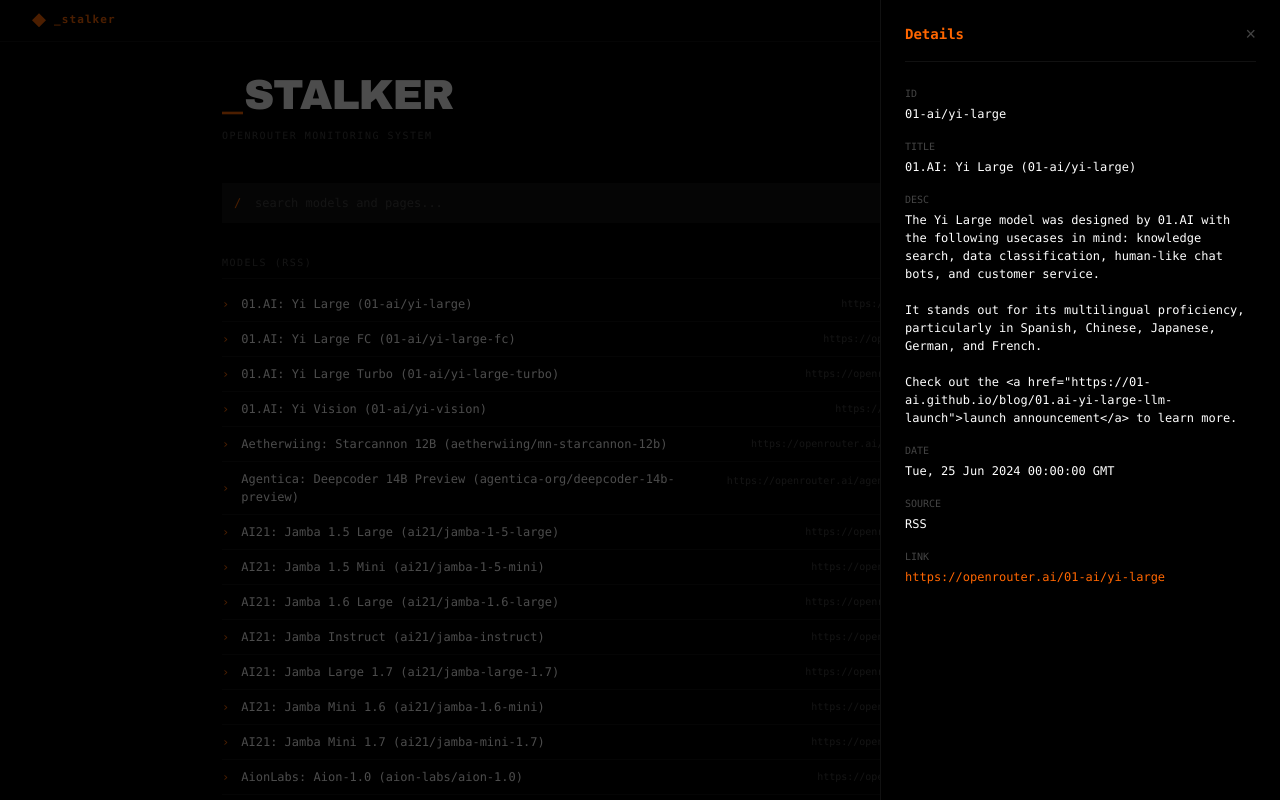
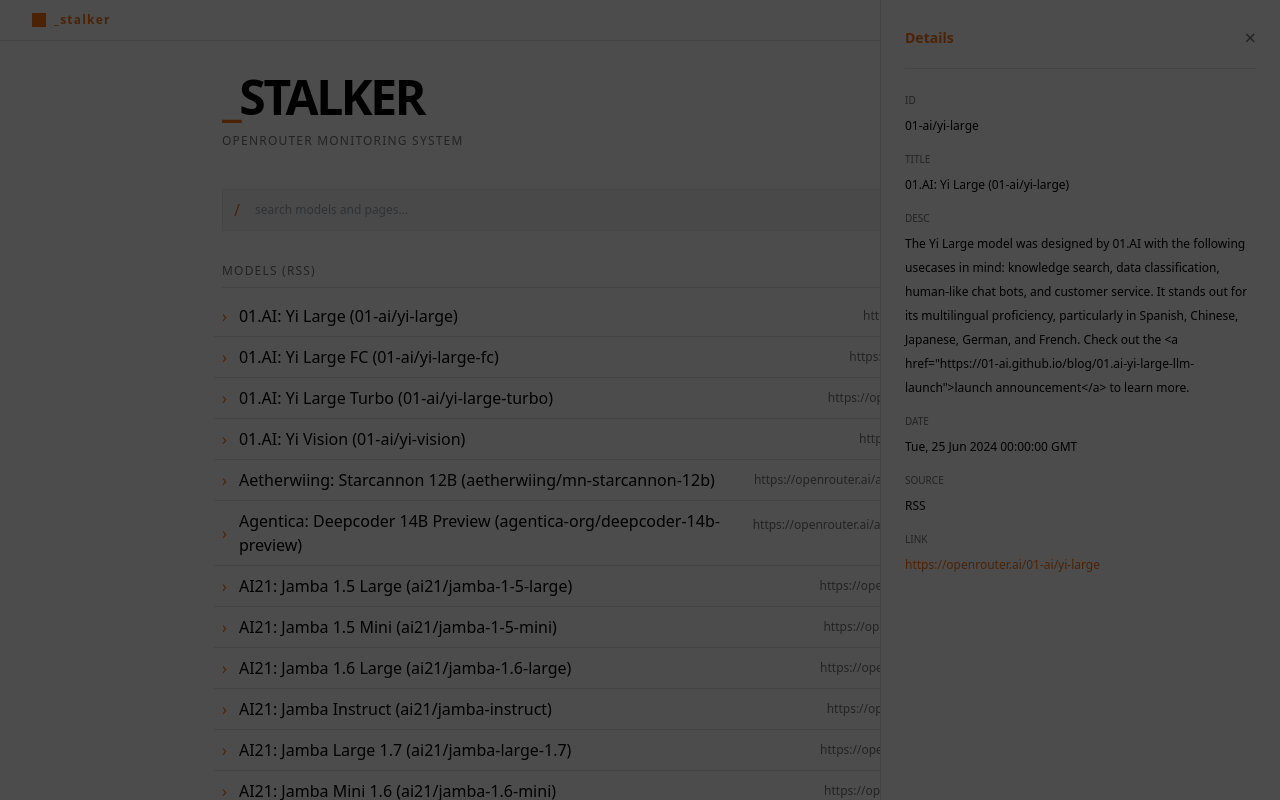
Before and after one commit to avayyyyyyy/stalker, a website: page index.html in a window 1280 px wide. Both pictures are taken after a click on the item 640 px from the left and 304 px from the top of the page. Shown: the top 800 px of the page. Drawn offline with nearby package versions, Linux system fonts and the light colour scheme.

Commit message:
style: apply tailwind theme to index.html

```diff
--- a/index.html
+++ b/index.html
@@ -1,383 +1,211 @@
 <!doctype html>
-<html lang="en">
+<html lang="en" class="">
   <head>
     <meta charset="UTF-8" />
     <meta name="viewport" content="width=device-width, initial-scale=1.0" />
     <title>_stalker</title>
+    <script src="https://cdn.tailwindcss.com"></script>
+    <script>
+      tailwind.config = {
+        darkMode: 'class',
+        theme: {
+          extend: {
+            colors: {
+              border: 'hsl(var(--border))',
+              background: 'hsl(var(--background))',
+              foreground: 'hsl(var(--foreground))',
+              primary: {
+                DEFAULT: 'hsl(var(--primary))',
+                foreground: 'hsl(var(--primary-foreground))',
+              },
+              secondary: {
+                DEFAULT: 'hsl(var(--secondary))',
+                foreground: 'hsl(var(--secondary-foreground))',
+              },
+              muted: {
+                DEFAULT: 'hsl(var(--muted))',
+                foreground: 'hsl(var(--muted-foreground))',
+              },
+              accent: {
+                DEFAULT: 'hsl(var(--accent))',
+                foreground: 'hsl(var(--accent-foreground))',
+              },
+              destructive: {
+                DEFAULT: 'hsl(var(--destructive))',
+                foreground: 'hsl(var(--destructive-foreground))',
+              },
+              orange: 'hsl(var(--orange))',
+            },
+            borderRadius: {
+              lg: 'var(--radius)',
+              md: 'calc(var(--radius) - 2px)',
+              sm: 'calc(var(--radius) - 4px)',
+            },
+            fontFamily: {
+              mono: ['ui-monospace', 'SFMono-Regular', 'Menlo', 'Monaco', 'Consolas', 'monospace'],
+            },
+          },
+        },
+      }
+    </script>
     <style>
-      * {
-        margin: 0;
-        padding: 0;
-        box-sizing: border-box;
+      @tailwind base;
+      @tailwind components;
+      @tailwind utilities;
+
+      @layer base {
+        :root {
+          --background: 0 0% 100%;
+          --foreground: 0 0% 0%;
+          --card: 0 0% 100%;
+          --card-foreground: 0 0% 0%;
+          --popover: 0 0% 100%;
+          --popover-foreground: 0 0% 0%;
+          --primary: 0 0% 0%;
+          --primary-foreground: 0 0% 100%;
+          --secondary: 0 0% 96%;
+          --secondary-foreground: 0 0% 45%;
+          --muted: 0 0% 96%;
+          --muted-foreground: 0 0% 45%;
+          --accent: 0 0% 96%;
+          --accent-foreground: 0 0% 0%;
+          --destructive: 0 84.2% 60.2%;
+          --destructive-foreground: 0 0% 100%;
+          --border: 0 0% 90%;
+          --input: 0 0% 90%;
+          --ring: 0 0% 0%;
+          --radius: 0.5rem;
+          --orange: 25 95% 53%;
+        }
+
+        .dark {
+          --background: 0 0% 7%;
+          --foreground: 0 0% 98%;
+          --card: 0 0% 7%;
+          --card-foreground: 0 0% 98%;
+          --popover: 0 0% 7%;
+          --popover-foreground: 0 0% 98%;
+          --primary: 0 0% 98%;
+          --primary-foreground: 0 0% 7%;
+          --secondary: 0 0% 12%;
+          --secondary-foreground: 0 0% 55%;
+          --muted: 0 0% 12%;
+          --muted-foreground: 0 0% 55%;
+          --accent: 0 0% 12%;
+          --accent-foreground: 0 0% 98%;
+          --destructive: 0 62.8% 30.6%;
+          --destructive-foreground: 0 0% 98%;
+          --border: 0 0% 15%;
+          --input: 0 0% 15%;
+          --ring: 0 0% 83.9%;
+          --orange: 25 95% 53%;
+        }
       }
-      :root {
-        --bg: #000;
-        --fg: #fff;
-        --m: #111;
-        --d: #444;
-        --primary: #ff6600;
-      }
-      body {
-        font-family: "SF Mono", "Monaco", monospace;
-        background: var(--bg);
-        color: var(--fg);
-        font-size: 12px;
-        line-height: 1.5;
-      }
-      a {
-        color: inherit;
-        text-decoration: none;
-      }
-      .nav {
-        display: flex;
-        justify-content: space-between;
-        align-items: center;
-        padding: 0.75rem 2rem;
-        border-bottom: 1px solid var(--m);
-      }
-      .logo {
-        display: flex;
-        align-items: center;
-        gap: 0.5rem;
-        font-size: 11px;
-        letter-spacing: 0.1em;
-      }
-      .logo-icon {
-        width: 14px;
-        height: 14px;
-        background: var(--primary);
-        clip-path: polygon(50% 0%, 100% 50%, 50% 100%, 0% 50%);
-      }
-      .logo-text {
-        font-weight: bold;
-        color: var(--primary);
-      }
-      .nav-updated {
-        font-size: 10px;
-        color: var(--d);
-      }
-      .container {
-        max-width: 900px;
-        margin: 0 auto;
-        padding: 2rem;
-      }
-      .hero {
-        display: flex;
-        justify-content: space-between;
-        align-items: flex-start;
-        margin-bottom: 2.5rem;
-      }
-      .logo-main {
-        font-size: 42px;
-        font-weight: 900;
-        line-height: 1;
-        letter-spacing: -1px;
-        font-family: "Arial Black", sans-serif;
-      }
-      .logo-main::before {
-        content: "_";
-        color: var(--primary);
-        margin-right: 2px;
-      }
-      .hero-sub {
-        font-size: 10px;
-        color: var(--d);
-        letter-spacing: 0.15em;
-        text-transform: uppercase;
-        margin-top: 0.75rem;
-      }
-      .hero-stats {
-        text-align: right;
-        font-size: 10px;
-        color: var(--d);
-      }
-      .hero-stats .num {
-        font-size: 24px;
-        color: var(--primary);
-        display: block;
-        margin-bottom: 0.25rem;
-      }
-      .search-wrap {
-        position: relative;
-        margin-bottom: 2rem;
-      }
-      .search {
-        width: 100%;
-        padding: 0.75rem 1rem 0.75rem 2rem;
-        font-family: inherit;
-        font-size: 12px;
-        background: var(--m);
-        border: 1px solid var(--m);
-        color: var(--fg);
-        outline: none;
-      }
-      .search:focus {
-        border-color: var(--primary);
-      }
-      .search::placeholder {
-        color: var(--d);
-      }
-      .search-icon {
-        position: absolute;
-        left: 0.75rem;
-        top: 50%;
-        transform: translateY(-50%);
-        color: var(--primary);
-      }
-      .section {
-        margin-bottom: 2rem;
-      }
-      .section-header {
-        display: flex;
-        justify-content: space-between;
-        align-items: center;
-        margin-bottom: 0.5rem;
-        padding-bottom: 0.5rem;
-        border-bottom: 1px solid var(--m);
-      }
-      .section-title {
-        font-size: 10px;
-        letter-spacing: 0.15em;
-        text-transform: uppercase;
-        color: var(--d);
-      }
-      .section-count {
-        font-size: 10px;
-        color: var(--primary);
-      }
-      .list {
-        list-style: none;
-      }
-      .item {
-        display: flex;
-        justify-content: space-between;
-        align-items: center;
-        padding: 0.5rem 0;
-        border-bottom: 1px solid var(--m);
-        cursor: pointer;
-      }
-      .item:hover {
-        background: var(--m);
-        padding-left: 0.5rem;
-      }
-      .item-left {
-        display: flex;
-        align-items: center;
-        gap: 0.75rem;
-      }
-      .item-arrow {
-        color: var(--primary);
-      }
-      .item-link {
-        font-size: 10px;
-        color: var(--d);
-        text-align: right;
-        word-break: break-all;
-      }
-      .item:hover .item-link {
-        color: var(--primary);
-      }
-      .pagination {
-        display: flex;
-        gap: 0.5rem;
-        margin-top: 1rem;
-        align-items: center;
-      }
-      .page-btn {
-        padding: 0.3rem 0.6rem;
-        font-family: inherit;
-        font-size: 10px;
-        background: none;
-        border: 1px solid var(--m);
-        color: var(--d);
-        cursor: pointer;
-      }
-      .page-btn:hover:not(:disabled) {
-        border-color: var(--primary);
-        color: var(--primary);
-      }
-      .page-btn:disabled {
-        opacity: 0.3;
-        cursor: default;
-      }
-      .page-info {
-        font-size: 10px;
-        color: var(--d);
-        margin: 0 0.5rem;
-      }
-      .detail {
-        display: none;
-        position: fixed;
-        top: 0;
-        right: 0;
-        width: 400px;
-        height: 100vh;
-        background: var(--bg);
-        border-left: 1px solid var(--m);
-        padding: 1.5rem;
-        overflow-y: auto;
-        z-index: 100;
-      }
-      .detail.open {
-        display: block;
-      }
-      .detail-header {
-        display: flex;
-        justify-content: space-between;
-        align-items: center;
-        margin-bottom: 1.5rem;
-        padding-bottom: 1rem;
-        border-bottom: 1px solid var(--m);
-      }
-      .detail-title {
-        font-size: 14px;
-        font-weight: bold;
-        color: var(--primary);
-      }
-      .detail-close {
-        background: none;
-        border: none;
-        color: var(--d);
-        cursor: pointer;
-        font-size: 18px;
-      }
-      .detail-close:hover {
-        color: var(--fg);
-      }
-      .detail-row {
-        display: flex;
-        flex-direction: column;
-        margin-bottom: 1rem;
-        gap: 0.25rem;
-      }
-      .detail-label {
-        font-size: 10px;
-        color: var(--d);
-        text-transform: uppercase;
-      }
-      .detail-value {
-        font-size: 12px;
-        word-break: break-word;
-        white-space: pre-wrap;
-        line-height: 1.5;
-      }
-      .detail-value a {
-        color: var(--primary);
-        word-break: break-all;
-      }
-      .overlay {
-        display: none;
-        position: fixed;
-        top: 0;
-        left: 0;
-        width: 100%;
-        height: 100%;
-        background: rgba(0, 0, 0, 0.7);
-        z-index: 99;
-      }
-      .overlay.open {
-        display: block;
-      }
-      .loading {
-        color: var(--d);
-        font-size: 11px;
-        padding: 1rem 0;
-      }
-      footer {
-        text-align: center;
-        padding: 2rem;
-        font-size: 9px;
-        color: var(--d);
-        letter-spacing: 0.1em;
-        text-transform: uppercase;
-      }
-      footer a {
-        color: var(--primary);
-      }
-      @media (max-width: 600px) {
-        .hero {
-          flex-direction: column;
-          gap: 1rem;
+
+      @layer base {
+        * {
+          @apply border-border;
         }
-        .hero-stats {
-          text-align: left;
+
+        body {
+          @apply bg-background text-foreground font-mono;
         }
-        .logo-main {
-          font-size: 28px;
+
+        .orange-wavy {
+          color: inherit;
+          text-decoration: underline;
+          text-decoration-style: wavy;
+          text-decoration-color: hsl(var(--orange));
+          text-decoration-thickness: 2px;
+          text-underline-offset: 3px;
+          transition: color 0.2s ease;
         }
-        .detail {
-          width: 100%;
+
+        .orange-wavy:hover {
+          color: hsl(var(--orange));
+        }
+
+        h1,
+        h2,
+        h3,
+        h4,
+        h5,
+        h6 {
+          @apply font-bold;
         }
       }
     </style>
   </head>
   <body>
-    <nav class="nav">
-      <div class="logo">
-        <div class="logo-icon"></div>
-        <span class="logo-text">_stalker</span>
+    <nav class="flex justify-between items-center px-8 py-3 border-b border-border">
+      <div class="flex items-center gap-2">
+        <div class="w-3.5 h-3.5 bg-orange"></div>
+        <span class="text-xs tracking-widest font-bold text-orange">_stalker</span>
       </div>
-      <span class="nav-updated" id="last-updated">loading...</span>
+      <span class="text-xs text-muted-foreground" id="last-updated">loading...</span>
     </nav>
 
-    <div class="container">
-      <div class="hero">
-        <div class="hero-left">
-          <div class="logo-main">STALKER</div>
-          <div class="hero-sub">OpenRouter Monitoring System</div>
+    <div class="max-w-[900px] mx-auto px-8 py-8">
+      <div class="flex justify-between items-start mb-10">
+        <div>
+          <div class="text-5xl font-black tracking-tighter leading-none">
+            <span class="text-orange">_</span>STALKER
+          </div>
+          <div class="text-xs tracking-widest text-muted-foreground uppercase mt-3">OpenRouter Monitoring System</div>
         </div>
-        <div class="hero-stats">
-          <span class="num" id="total-count">—</span>
-          <span>Total Tracked</span>
+        <div class="text-right">
+          <span class="block text-2xl text-orange font-bold" id="total-count">—</span>
+          <span class="text-xs text-muted-foreground">Total Tracked</span>
         </div>
       </div>
 
-      <div class="search-wrap">
-        <span class="search-icon">/</span>
+      <div class="relative mb-8">
+        <span class="absolute left-3 top-1/2 -translate-y-1/2 text-orange">/</span>
         <input
           type="text"
-          class="search"
+          class="w-full px-4 py-3 pl-8 text-xs bg-secondary border border-input focus:border-orange outline-none"
           placeholder="search models and pages..."
           id="search"
         />
       </div>
 
-      <div class="section">
-        <div class="section-header">
-          <span class="section-title">Models (RSS)</span>
-          <span class="section-count" id="rss-count">—</span>
+      <div class="mb-8">
+        <div class="flex justify-between items-center mb-2 pb-2 border-b border-border">
+          <span class="text-xs tracking-widest text-muted-foreground uppercase">Models (RSS)</span>
+          <span class="text-xs text-orange" id="rss-count">—</span>
         </div>
-        <ul class="list" id="rss-list">
-          <li class="loading">loading...</li>
+        <ul class="list-none" id="rss-list">
+          <li class="text-muted-foreground py-4 text-xs">loading...</li>
         </ul>
-        <div class="pagination" id="rss-pagination"></div>
+        <div class="flex gap-2 mt-4 items-center" id="rss-pagination"></div>
       </div>
 
-      <div class="section">
-        <div class="section-header">
-          <span class="section-title">Pages (Sitemap)</span>
-          <span class="section-count" id="sitemap-count">—</span>
+      <div class="mb-8">
+        <div class="flex justify-between items-center mb-2 pb-2 border-b border-border">
+          <span class="text-xs tracking-widest text-muted-foreground uppercase">Pages (Sitemap)</span>
+          <span class="text-xs text-orange" id="sitemap-count">—</span>
         </div>
-        <ul class="list" id="sitemap-list">
-          <li class="loading">loading...</li>
+        <ul class="list-none" id="sitemap-list">
+          <li class="text-muted-foreground py-4 text-xs">loading...</li>
         </ul>
-        <div class="pagination" id="sitemap-pagination"></div>
+        <div class="flex gap-2 mt-4 items-center" id="sitemap-pagination"></div>
       </div>
     </div>
 
-    <div class="detail" id="detail">
-      <div class="detail-header">
-        <span class="detail-title">Details</span>
-        <button class="detail-close" onclick="closeDetail()">×</button>
+    <div class="fixed top-0 right-0 w-[400px] h-full bg-background border-l border-border p-6 overflow-y-auto z-100 hidden" id="detail">
+      <div class="flex justify-between items-center mb-6 pb-4 border-b border-border">
+        <span class="text-sm font-bold text-orange">Details</span>
+        <button class="bg-none border-none text-muted-foreground cursor-pointer text-xl" onclick="closeDetail()">×</button>
       </div>
       <div id="detail-content"></div>
     </div>
-    <div class="overlay" id="overlay" onclick="closeDetail()"></div>
+    <div class="fixed top-0 left-0 w-full h-full bg-black/70 z-99 hidden" id="overlay" onclick="closeDetail()"></div>
 
-    <footer><a href="https://shubhankit.com">shubhankit.com</a></footer>
+    <footer class="text-center py-8 text-[9px] text-muted-foreground tracking-widest uppercase">
+      <a href="https://shubhankit.com" class="text-orange">shubhankit.com</a>
+    </footer>
 
     <script>
-      // ← Replace these with your actual GitHub username and repo name
       const GITHUB_USER = "avayyyyyyy";
       const GITHUB_REPO = "stalker";
       const RAW_BASE = `https://raw.githubusercontent.com/${GITHUB_USER}/${GITHUB_REPO}/main`;
@@ -390,20 +218,20 @@
 
       const showDetail = (item) => {
         document.getElementById("detail-content").innerHTML = `
-        <div class="detail-row"><span class="detail-label">ID</span><span class="detail-value">${escape(item.id)}</span></div>
-        <div class="detail-row"><span class="detail-label">Title</span><span class="detail-value">${escape(item.title)}</span></div>
-        ${item.description ? `<div class="detail-row"><span class="detail-label">Desc</span><span class="detail-value">${escape(item.description)}</span></div>` : ""}
-        ${item.pubDate ? `<div class="detail-row"><span class="detail-label">Date</span><span class="detail-value">${escape(item.pubDate)}</span></div>` : ""}
-        <div class="detail-row"><span class="detail-label">Source</span><span class="detail-value">${item.pubDate ? "RSS" : "Sitemap"}</span></div>
-        <div class="detail-row"><span class="detail-label">Link</span><span class="detail-value"><a href="${escape(item.link)}" target="_blank">${escape(item.link)}</a></span></div>
+        <div class="mb-4"><span class="text-[10px] text-muted-foreground uppercase block mb-1">ID</span><span class="text-xs">${escape(item.id)}</span></div>
+        <div class="mb-4"><span class="text-[10px] text-muted-foreground uppercase block mb-1">Title</span><span class="text-xs">${escape(item.title)}</span></div>
+        ${item.description ? `<div class="mb-4"><span class="text-[10px] text-muted-foreground uppercase block mb-1">Desc</span><span class="text-xs">${escape(item.description)}</span></div>` : ""}
+        ${item.pubDate ? `<div class="mb-4"><span class="text-[10px] text-muted-foreground uppercase block mb-1">Date</span><span class="text-xs">${escape(item.pubDate)}</span></div>` : ""}
+        <div class="mb-4"><span class="text-[10px] text-muted-foreground uppercase block mb-1">Source</span><span class="text-xs">${item.pubDate ? "RSS" : "Sitemap"}</span></div>
+        <div class="mb-4"><span class="text-[10px] text-muted-foreground uppercase block mb-1">Link</span><span class="text-xs"><a href="${escape(item.link)}" target="_blank" class="text-orange break-all">${escape(item.link)}</a></span></div>
       `;
-        document.getElementById("detail").classList.add("open");
-        document.getElementById("overlay").classList.add("open");
+        document.getElementById("detail").classList.remove("hidden");
+        document.getElementById("overlay").classList.remove("hidden");
       };
 
       const closeDetail = () => {
-        document.getElementById("detail").classList.remove("open");
-        document.getElementById("overlay").classList.remove("open");
+        document.getElementById("detail").classList.add("hidden");
+        document.getElementById("overlay").classList.add("hidden");
       };
 
       const renderList = (data, listId, paginationId, countId) => {
@@ -428,19 +256,18 @@
           ? items
               .map(
                 (item, idx) => `
-            <li class="item" data-idx="${idx}">
-              <div class="item-left">
-                <span class="item-arrow">›</span>
+            <li class="flex justify-between items-center py-2 border-b border-border cursor-pointer hover:bg-secondary px-2 -mx-2" data-idx="${idx}">
+              <div class="flex items-center gap-3">
+                <span class="text-orange">›</span>
                 <span>${item.title}</span>
               </div>
-              <span class="item-link">${item.link}</span>
+              <span class="text-xs text-muted-foreground text-right break-all hover:text-orange">${item.link}</span>
             </li>`,
               )
               .join("")
-          : '<li class="loading">no results</li>';
+          : '<li class="text-muted-foreground py-4 text-xs">no results</li>';
 
-        // Add click handlers
-        document.querySelectorAll('#' + listId + ' .item').forEach((el, idx) => {
+        document.querySelectorAll('#' + listId + ' .cursor-pointer').forEach((el, idx) => {
           el.onclick = () => showDetail(items[idx]);
         });
 
@@ -449,9 +276,9 @@
           totalPages <= 1
             ? ""
             : `
-        <button class="page-btn" onclick="goPage('${listId}','${paginationId}','${countId}',${page - 1})" ${page === 1 ? "disabled" : ""}>prev</button>
-        <span class="page-info">${page}/${totalPages}</span>
-        <button class="page-btn" onclick="goPage('${listId}','${paginationId}','${countId}',${page + 1})" ${page >= totalPages ? "disabled" : ""}>next</button>
+        <button class="px-2 py-1 text-xs bg-none border border-border text-muted-foreground hover:border-orange hover:text-orange disabled:opacity-30 disabled:cursor-default" onclick="goPage('${listId}','${paginationId}','${countId}',${page - 1})" ${page === 1 ? "disabled" : ""}>prev</button>
+        <span class="text-xs text-muted-foreground mx-2">${page}/${totalPages}</span>
+        <button class="px-2 py-1 text-xs bg-none border border-border text-muted-foreground hover:border-orange hover:text-orange disabled:opacity-30 disabled:cursor-default" onclick="goPage('${listId}','${paginationId}','${countId}',${page + 1})" ${page >= totalPages ? "disabled" : ""}>next</button>
       `;
       };
 
@@ -494,9 +321,9 @@
           renderAll();
         } catch (e) {
           document.getElementById("rss-list").innerHTML =
-            '<li class="loading">error loading data</li>';
+            '<li class="text-muted-foreground py-4 text-xs">error loading data</li>';
           document.getElementById("sitemap-list").innerHTML =
-            '<li class="loading">error loading data</li>';
+            '<li class="text-muted-foreground py-4 text-xs">error loading data</li>';
         }
       };
 
```
